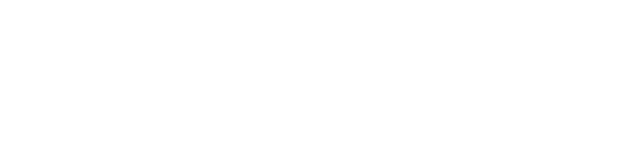
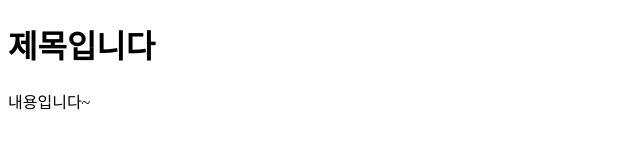
Before and after one commit to orm-1st-git-class/abc, a plain HTML site: page index.html in a window 1280 px wide. Shown: the whole page, without its empty margins (0-640 px from the left). Drawn offline with Linux system fonts and the light colour scheme.

Commit message:
feat/html제목과 내용넣기! #1

```diff
--- a/index.html
+++ b/index.html
@@ -6,6 +6,7 @@
     <title>Document</title>
 </head>
 <body>
-
+    <h1>제목입니다</h1>
+    <p>내용입니다~</p>
 </body>
 </html>
```
